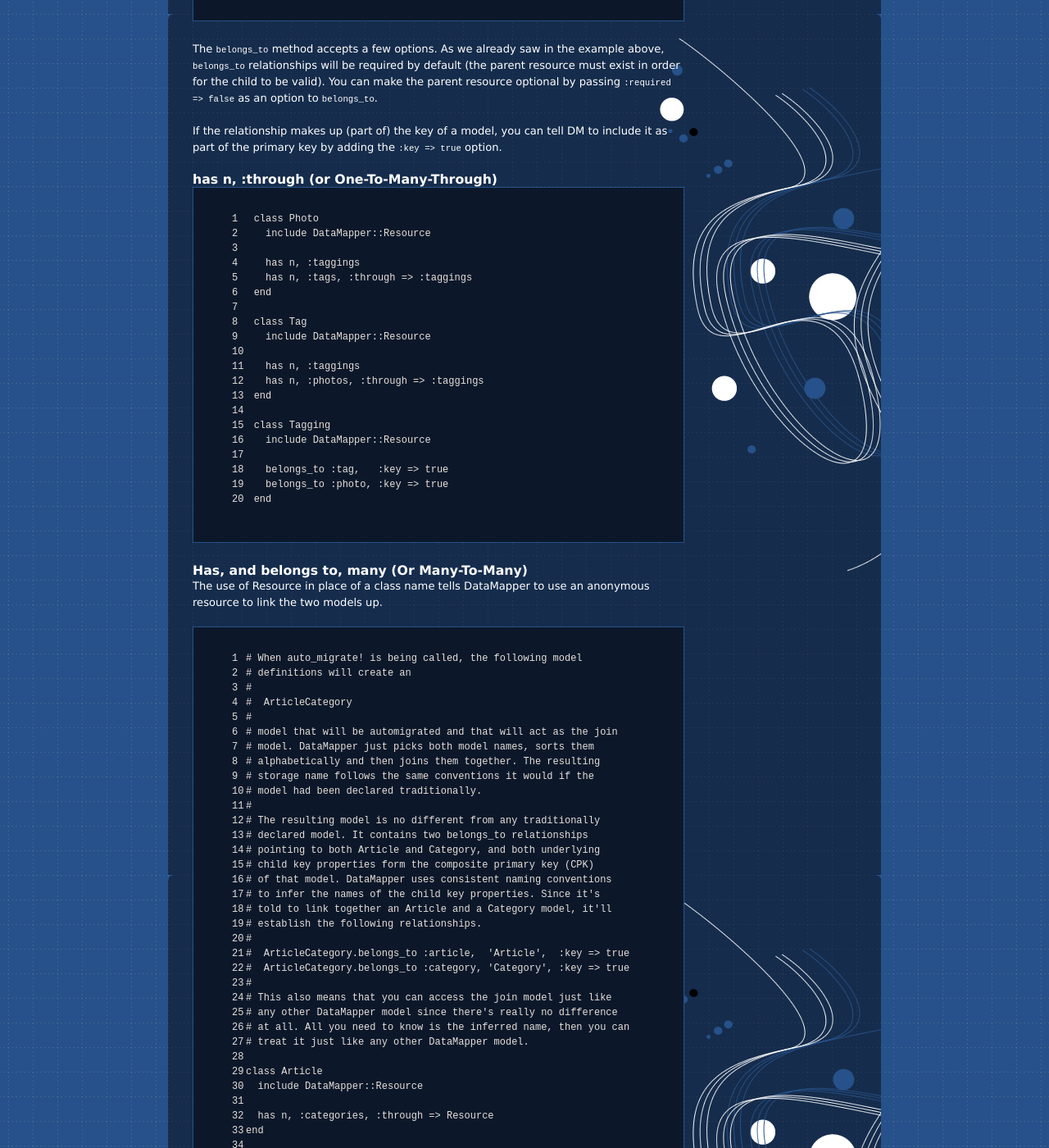
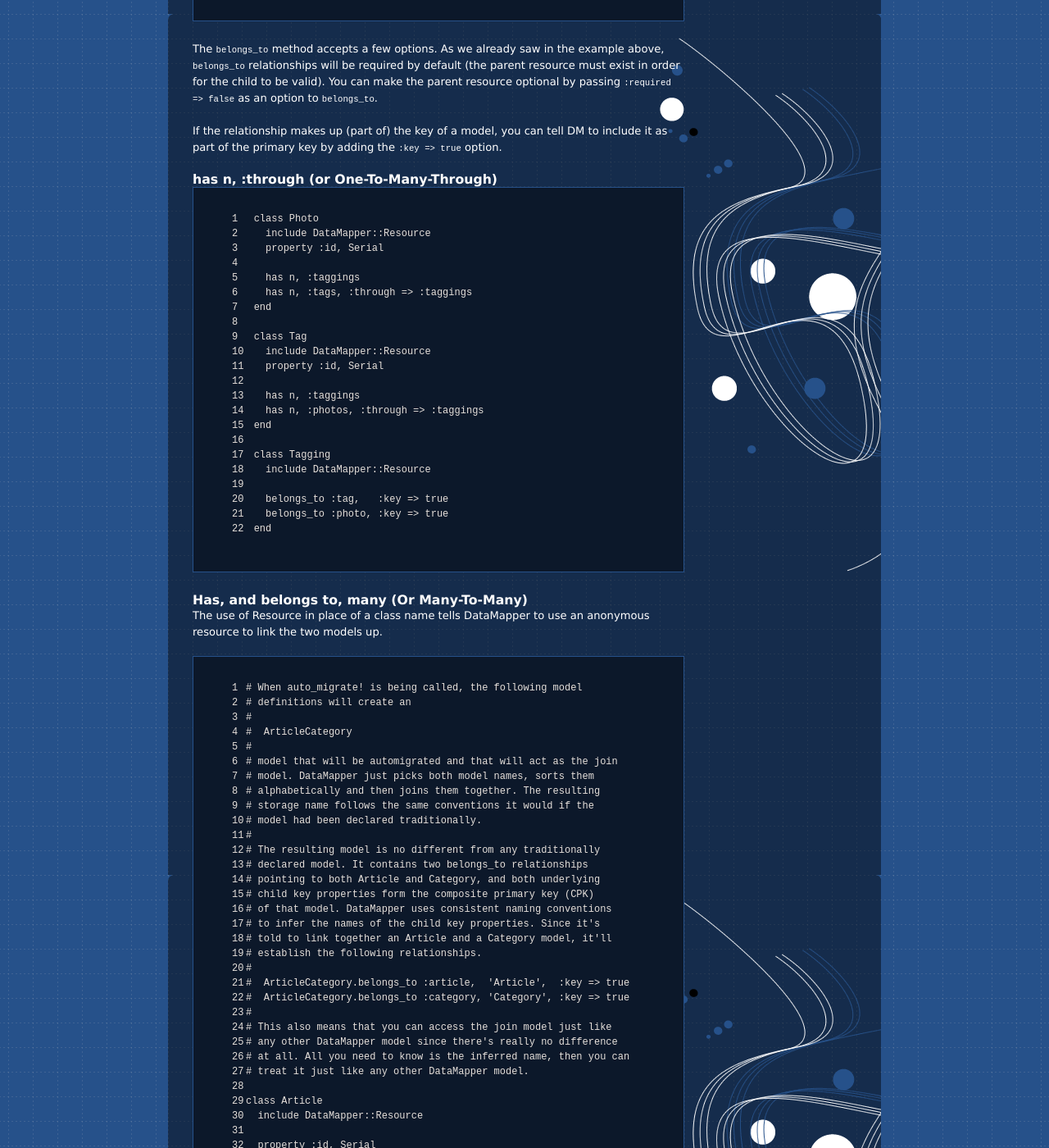
Before and after one commit to datamapper/datamapper.github.com, a Jekyll site: the page built from docs/associations.markdown, in a window 1280 px wide and 1400 px high, scrolled down 1062 px. Shown: the whole window at 82% size. Built offline with Jekyll 4.4.1, drawn with Linux system fonts in a browser that asks for light colours; some of the changed text lies outside the part shown.

Commit message:
Added some more keys to the examples

```diff
--- a/docs/associations.markdown
+++ b/docs/associations.markdown
@@ -93,6 +93,7 @@ include it as part of the primary key by adding the `:key => true` option.
 {% highlight ruby linenos %}
 class Photo
   include DataMapper::Resource
+  property :id, Serial
 
   has n, :taggings
   has n, :tags, :through => :taggings
@@ -100,6 +101,7 @@ end
 
 class Tag
   include DataMapper::Resource
+  property :id, Serial
 
   has n, :taggings
   has n, :photos, :through => :taggings
@@ -151,11 +153,15 @@ anonymous resource to link the two models up.
 class Article
   include DataMapper::Resource
 
+  property :id, Serial
+
   has n, :categories, :through => Resource
 end
 
 class Category
   include DataMapper::Resource
+
+  property :id, Serial
 
   has n, :articles, :through => Resource
 end
```
